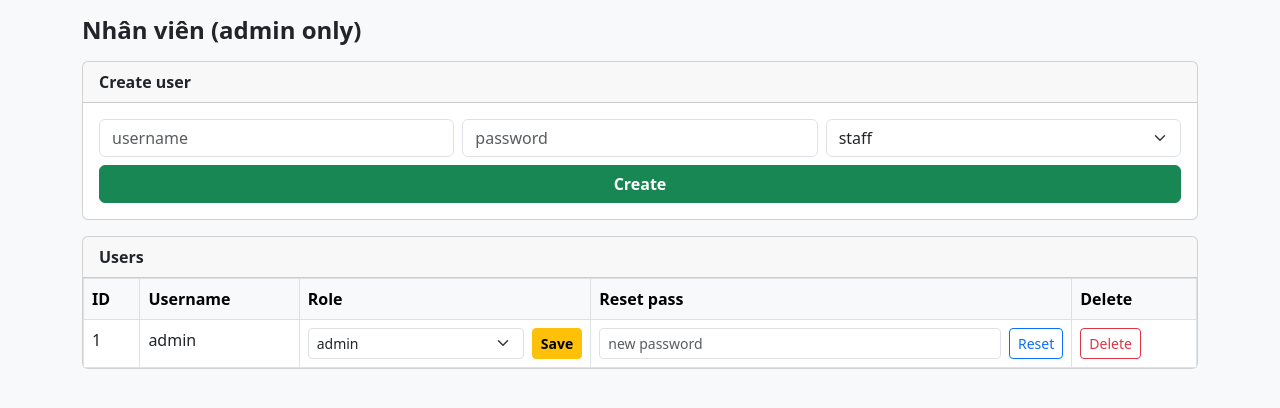
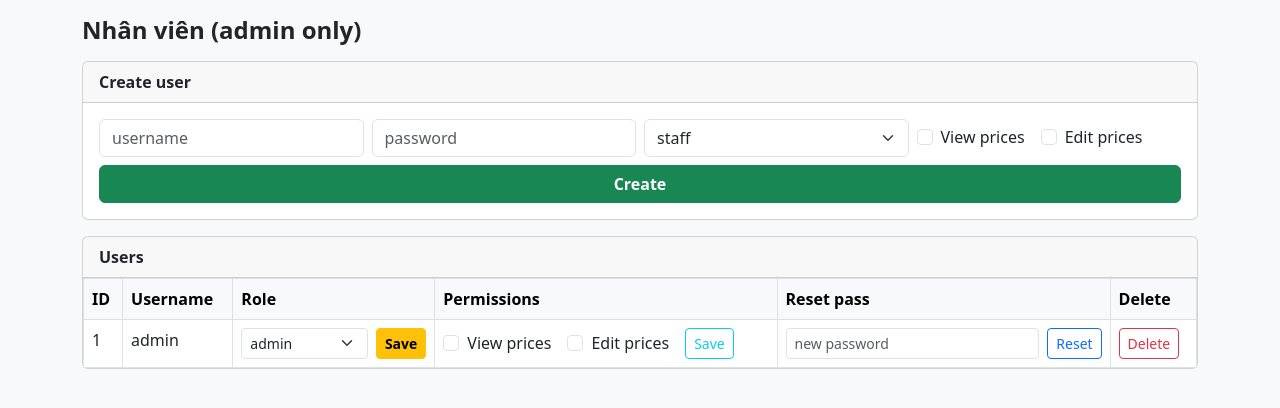
Before and after one commit to musthavevn/storagecheck_v2, a Flask app: page /staff in a window 1280 px wide. Shown: the part 68-476 px from the top of the page. Run offline with Flask 3, Linux system fonts and the light colour scheme; the visitor is signed in with stand-in values (Sample User, id 1); data comes from the database, SQL or seed files in the repository; data that the repository does not hold is empty.

Commit message:
feat: add price view/edit permissions and price change history
Agent-Logs-Url: https://github.com/musthavevn/storagecheck_v2/sessions/a698a411-1cfe-4185-a4bb-a5fed8e8b465

Co-authored-by: musthavevn <273655180+musthavevn@users.noreply.github.com>

```diff
--- a/app/auth.py
+++ b/app/auth.py
@@ -20,8 +20,26 @@ def login_user(username: str, password: str):
     session["user_id"] = user["id"]
     session["username"] = user["username"]
     session["role"] = user["role"]
+    # Load per-user permissions into session (admin/manager always True)
+    role = user["role"]
+    if role in ("admin", "manager"):
+        session["can_view_prices"] = True
+        session["can_edit_prices"] = True
+    else:
+        session["can_view_prices"] = bool(user["can_view_prices"])
+        session["can_edit_prices"] = bool(user["can_edit_prices"])
     session.setdefault("cart", [])
     return True, user
+
+def has_permission(perm: str) -> bool:
+    """Return True if the current user has the given permission.
+    Admin and manager always have all permissions.
+    Staff users are checked against their session permission flags.
+    """
+    role = session.get("role")
+    if role in ("admin", "manager"):
+        return True
+    return bool(session.get(perm, False))
 
 def logout_user():
     session.clear()
--- a/app/db.py
+++ b/app/db.py
@@ -9,6 +9,8 @@ CREATE TABLE IF NOT EXISTS users (
   username TEXT NOT NULL UNIQUE,
   password_hash TEXT NOT NULL,
   role TEXT NOT NULL CHECK(role IN ('admin','manager','staff')),
+  can_view_prices INTEGER NOT NULL DEFAULT 0,
+  can_edit_prices INTEGER NOT NULL DEFAULT 0,
   created_at TEXT NOT NULL DEFAULT (datetime('now'))
 );
 
@@ -94,6 +96,20 @@ CREATE TABLE IF NOT EXISTS settings (
   theme_section_border TEXT NOT NULL DEFAULT '#e9ecef'
 );
 
+CREATE TABLE IF NOT EXISTS price_history (
+  id INTEGER PRIMARY KEY AUTOINCREMENT,
+  product_id INTEGER NOT NULL,
+  product_name TEXT NOT NULL,
+  changed_by INTEGER,
+  old_cost REAL NOT NULL DEFAULT 0,
+  new_cost REAL NOT NULL DEFAULT 0,
+  old_sell_price REAL NOT NULL DEFAULT 0,
+  new_sell_price REAL NOT NULL DEFAULT 0,
+  changed_at TEXT NOT NULL DEFAULT (datetime('now')),
+  FOREIGN KEY(product_id) REFERENCES products(id),
+  FOREIGN KEY(changed_by) REFERENCES users(id)
+);
+
 INSERT OR IGNORE INTO settings(id) VALUES (1);
 """
 
@@ -129,6 +145,13 @@ def _ensure_settings_migrations(db):
     if "banner_path" not in cols:
         db.execute("ALTER TABLE settings ADD COLUMN banner_path TEXT NOT NULL DEFAULT ''")
 
+def _ensure_users_permissions_migrations(db):
+    cols = _table_columns(db, "users")
+    if "can_view_prices" not in cols:
+        db.execute("ALTER TABLE users ADD COLUMN can_view_prices INTEGER NOT NULL DEFAULT 0")
+    if "can_edit_prices" not in cols:
+        db.execute("ALTER TABLE users ADD COLUMN can_edit_prices INTEGER NOT NULL DEFAULT 0")
+
 def _ensure_audit_logs_table(db):
     db.execute(
         """CREATE TABLE IF NOT EXISTS audit_logs (
@@ -140,6 +163,23 @@ def _ensure_audit_logs_table(db):
           detail TEXT NOT NULL DEFAULT '',
           created_at TEXT NOT NULL DEFAULT (datetime('now')),
           FOREIGN KEY(actor_user_id) REFERENCES users(id)
+        );"""
+    )
+
+def _ensure_price_history_table(db):
+    db.execute(
+        """CREATE TABLE IF NOT EXISTS price_history (
+          id INTEGER PRIMARY KEY AUTOINCREMENT,
+          product_id INTEGER NOT NULL,
+          product_name TEXT NOT NULL,
+          changed_by INTEGER,
+          old_cost REAL NOT NULL DEFAULT 0,
+          new_cost REAL NOT NULL DEFAULT 0,
+          old_sell_price REAL NOT NULL DEFAULT 0,
+          new_sell_price REAL NOT NULL DEFAULT 0,
+          changed_at TEXT NOT NULL DEFAULT (datetime('now')),
+          FOREIGN KEY(product_id) REFERENCES products(id),
+          FOREIGN KEY(changed_by) REFERENCES users(id)
         );"""
     )
 
@@ -166,6 +206,8 @@ def init_db(app):
         _ensure_products_migrations(db)
         _ensure_settings_migrations(db)
         _ensure_audit_logs_table(db)
+        _ensure_users_permissions_migrations(db)
+        _ensure_price_history_table(db)
 
         db.commit()
 
--- a/app/routes/staff_routes.py
+++ b/app/routes/staff_routes.py
@@ -13,13 +13,15 @@ def staff_page():
         username = (request.form.get("username") or "").strip()
         pw = request.form.get("password") or ""
         role = request.form.get("role") or "staff"
+        can_view_prices = 1 if request.form.get("can_view_prices") else 0
+        can_edit_prices = 1 if request.form.get("can_edit_prices") else 0
         if not username or not pw:
             flash("Missing username/password", "danger")
             return redirect(url_for("staff.staff_page"))
         try:
             db.execute(
-                "INSERT INTO users(username,password_hash,role) VALUES (?,?,?)",
-                (username, hash_password(pw), role),
+                "INSERT INTO users(username,password_hash,role,can_view_prices,can_edit_prices) VALUES (?,?,?,?,?)",
+                (username, hash_password(pw), role, can_view_prices, can_edit_prices),
             )
             db.commit()
             flash("Created user", "success")
@@ -29,7 +31,7 @@ def staff_page():
         return redirect(url_for("staff.staff_page"))
 
     users = db.execute(
-        "SELECT id,username,role,created_at FROM users ORDER BY id DESC"
+        "SELECT id,username,role,can_view_prices,can_edit_prices,created_at FROM users ORDER BY id DESC"
     ).fetchall()
     return render_template("staff.html", users=users)
 
@@ -41,6 +43,20 @@ def staff_set_role(user_id: int):
     db.execute("UPDATE users SET role=? WHERE id=?", (role, user_id))
     db.commit()
     flash("Updated role", "success")
+    return redirect(url_for("staff.staff_page"))
+
+@staff_bp.post("/staff/<int:user_id>/permissions")
+@admin_or_manager
+def staff_set_permissions(user_id: int):
+    can_view_prices = 1 if request.form.get("can_view_prices") else 0
+    can_edit_prices = 1 if request.form.get("can_edit_prices") else 0
+    db = get_db()
+    db.execute(
+        "UPDATE users SET can_view_prices=?, can_edit_prices=? WHERE id=?",
+        (can_view_prices, can_edit_prices, user_id),
+    )
+    db.commit()
+    flash("Updated permissions", "success")
     return redirect(url_for("staff.staff_page"))
 
 @staff_bp.post("/staff/<int:user_id>/reset-pass")
--- a/app/templates/report_activity.html
+++ b/app/templates/report_activity.html
@@ -7,6 +7,7 @@
     <a class="btn btn-outline-secondary" href="/report/summary">Summary</a>
     <a class="btn btn-outline-secondary" href="/report/mine">Mine</a>
     <a class="btn btn-primary" href="/report/activity">Activity</a>
+    <a class="btn btn-outline-secondary" href="/report/price-history">Price history</a>
   </div>
 </div>
 
--- a/app/templates/report_summary.html
+++ b/app/templates/report_summary.html
@@ -1,6 +1,9 @@
 {% extends "base.html" %}
 {% block content %}
-<h4 class="fw-bold mb-3">Summary report</h4>
+<div class="d-flex align-items-center justify-content-between mb-3">
+  <h4 class="mb-0 fw-bold">Summary report</h4>
+  <a class="btn btn-outline-secondary btn-sm" href="/report/price-history">Price history</a>
+</div>
 
 <form class="row g-2 mb-3">
   <div class="col-md-3">
--- a/app/templates/staff.html
+++ b/app/templates/staff.html
@@ -7,14 +7,24 @@
   <div class="card-body">
     <form method="post">
       <div class="row g-2">
-        <div class="col-md-4"><input class="form-control" name="username" placeholder="username" required></div>
-        <div class="col-md-4"><input class="form-control" name="password" placeholder="password" required></div>
-        <div class="col-md-4">
+        <div class="col-md-3"><input class="form-control" name="username" placeholder="username" required></div>
+        <div class="col-md-3"><input class="form-control" name="password" placeholder="password" required></div>
+        <div class="col-md-3">
           <select class="form-select" name="role">
             <option value="staff">staff</option>
             <option value="manager">manager</option>
             <option value="admin">admin</option>
           </select>
+        </div>
+        <div class="col-md-3 d-flex align-items-center gap-3">
+          <div class="form-check">
+            <input class="form-check-input" type="checkbox" name="can_view_prices" value="1" id="create_can_view_prices">
+            <label class="form-check-label" for="create_can_view_prices">View prices</label>
+          </div>
+          <div class="form-check">
+            <input class="form-check-input" type="checkbox" name="can_edit_prices" value="1" id="create_can_edit_prices">
+            <label class="form-check-label" for="create_can_edit_prices">Edit prices</label>
+          </div>
         </div>
       </div>
       <button class="btn btn-success fw-bold w-100 mt-2">Create</button>
@@ -26,7 +36,16 @@
   <div class="card-header fw-bold">Users</div>
   <div class="card-body p-0">
     <table class="table table-bordered mb-0">
-      <thead class="table-light"><tr><th>ID</th><th>Username</th><th>Role</th><th>Reset pass</th><th>Delete</th></tr></thead>
+      <thead class="table-light">
+        <tr>
+          <th>ID</th>
+          <th>Username</th>
+          <th>Role</th>
+          <th>Permissions</th>
+          <th>Reset pass</th>
+          <th>Delete</th>
+        </tr>
+      </thead>
       <tbody>
         {% for u in users %}
         <tr>
@@ -40,6 +59,21 @@
                 <option value="admin" {% if u.role=='admin' %}selected{% endif %}>admin</option>
               </select>
               <button class="btn btn-sm btn-warning fw-bold">Save</button>
+            </form>
+          </td>
+          <td>
+            <form method="post" action="/staff/{{ u.id }}/permissions" class="d-flex align-items-center gap-3">
+              <div class="form-check mb-0">
+                <input class="form-check-input" type="checkbox" name="can_view_prices" value="1"
+                       id="vp_{{ u.id }}" {% if u.can_view_prices %}checked{% endif %}>
+                <label class="form-check-label" for="vp_{{ u.id }}">View prices</label>
+              </div>
+              <div class="form-check mb-0">
+                <input class="form-check-input" type="checkbox" name="can_edit_prices" value="1"
+                       id="ep_{{ u.id }}" {% if u.can_edit_prices %}checked{% endif %}>
+                <label class="form-check-label" for="ep_{{ u.id }}">Edit prices</label>
+              </div>
+              <button class="btn btn-sm btn-outline-info">Save</button>
             </form>
           </td>
           <td>
```
Also changed, not shown: app/routes/inventory_routes.py (+44 -9 lines), app/routes/report_routes.py (+29 -1 lines), app/templates/index.html (+24 -6 lines), app/templates/report_price_history.html (added, +65 -0 lines).
